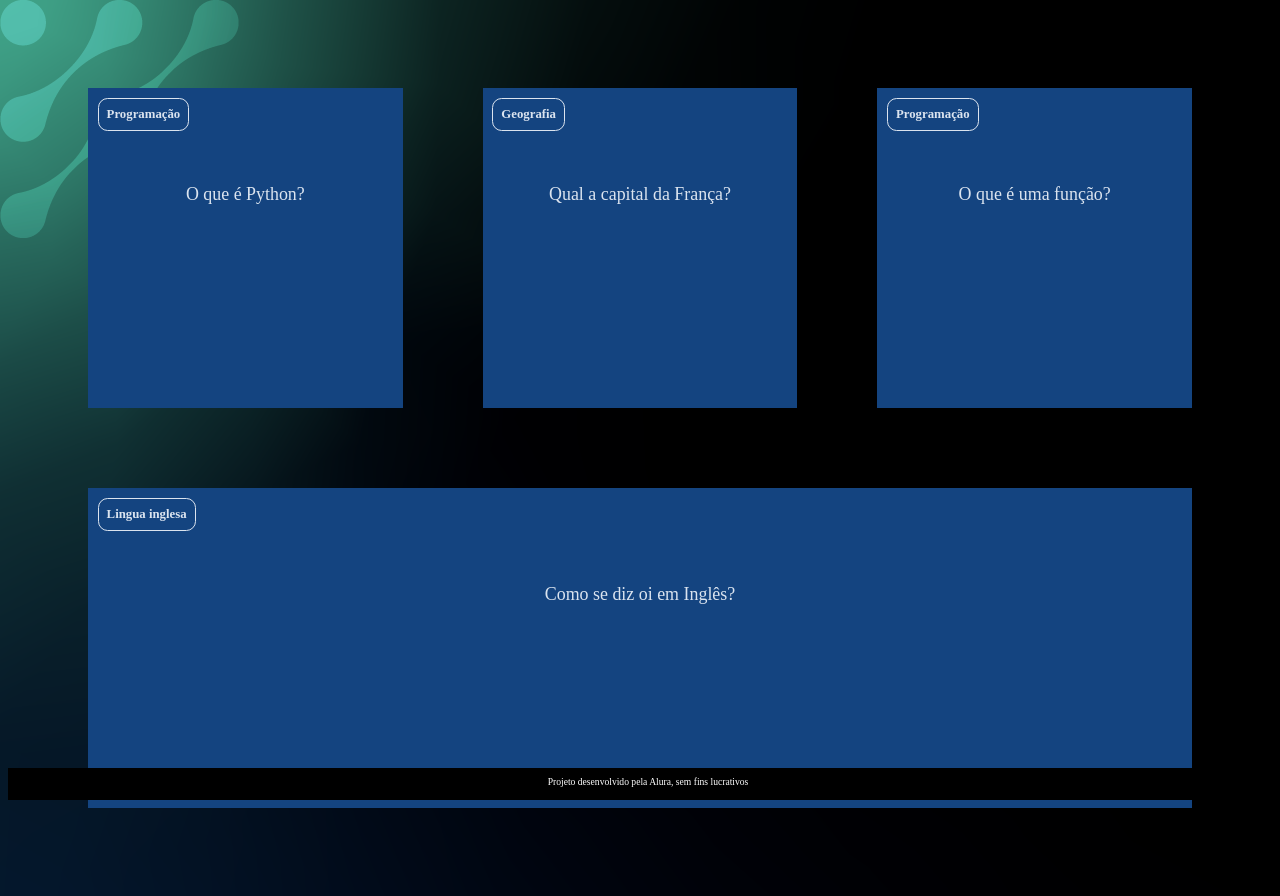
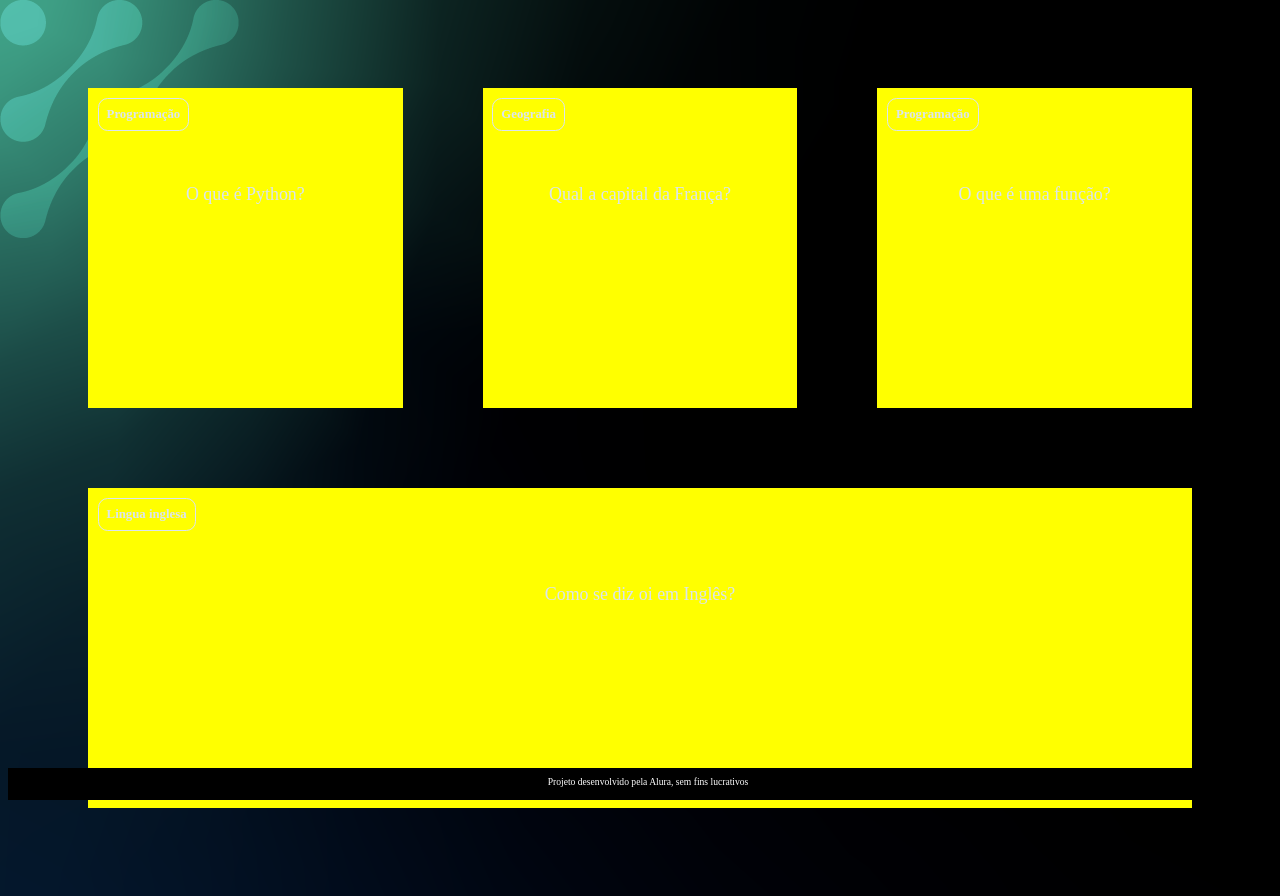
Before and after one commit to MatheusCastroAlves2c/CARDS2C, a plain HTML site: page index.html in a window 1280 px wide. Drawn offline with Linux system fonts and the light colour scheme.

Commit message:
Update style.css

```diff
--- a/assets/style.css
+++ b/assets/style.css
@@ -1,6 +1,6 @@
 :root {
     --text-color: #DBE4EF;
-    --card-front-color: #144480;
+    --card-front-color: yellow;
     --card-back-color: #00F4BF;
 }
 
```
